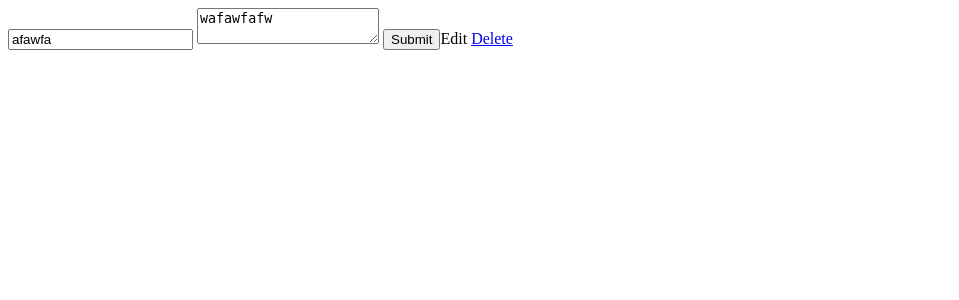
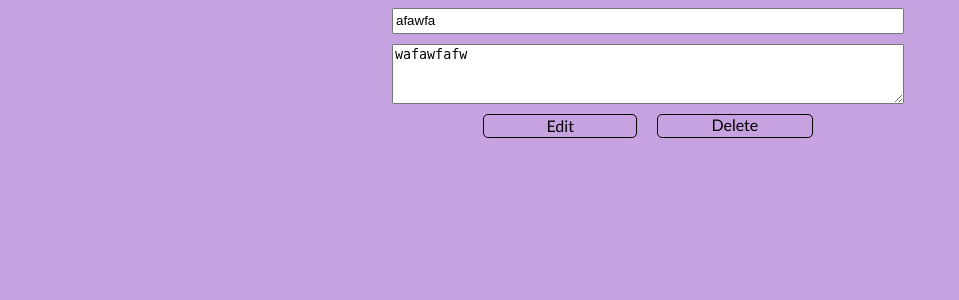
Before and after one commit to rkajaste/veebiraamistikud-django, a Django app: page /details/3 in a window 1280 px wide. Shown: the top 300 px of the page, without its empty margins (0-959 px from the left). Run offline with Django 3.2, Linux system fonts and the light colour scheme; data comes from the database, SQL or seed files in the repository.

Commit message:
added css and html updates

```diff
--- /dev/null
+++ b/blog/app/static/style.css
@@ -0,0 +1,75 @@
+body {
+  background: rgb(199, 162, 224);
+  font-family: 'Trebuchet MS', 'Lucida Sans Unicode', 'Lucida Grande', 'Lucida Sans', Arial, sans-serif;
+  width: 100%;
+}
+
+ul{
+  list-style: none;
+}
+
+li{
+  border: 1px solid purple;
+  border-radius: 5px;
+  width: 20%;
+  margin-top: 10px;
+}
+
+li a{
+  text-decoration: none;
+  color: black;
+}
+
+.blogpost{
+  margin-left: 5px;
+}
+
+li:hover{
+  background-color: rgb(174, 134, 201);
+  transition: 0.5s linear background-color;
+}
+
+.blog{
+  display: flex;
+  flex-direction: column;
+  width: 40%;
+  margin: 0 auto;
+  text-align: center;
+}
+
+.blog input{
+  margin-bottom: 10px;
+  line-height: 20px;
+}
+
+.blog textarea{
+  height: 60px;
+}
+
+.blog a{
+  text-decoration: none;
+  color: black;
+}
+
+.btn{
+  width:30%;
+  color: black;
+  margin: 10px;
+  background: none;
+  cursor: pointer;
+  border: 1px solid black;
+  border-radius: 5px;
+  font-family: inherit;
+  font-size: inherit;
+}
+
+.btn:hover{
+  background-color: rgb(148, 93, 185);
+  transition: 0.5s linear background-color;
+
+}
+
+.btn-wrapper{
+  display: flex;
+  justify-content: center;
+}
--- a/blog/app/templates/index.html
+++ b/blog/app/templates/index.html
@@ -1,13 +1,25 @@
+{% load static %}
+<link rel="stylesheet" type="text/css" href="{% static 'style.css' %}">
+{% if blog_posts %}
+<h1>CRUD Blog</h1>
+{% endif %}
+
 {% if blog_post %}
-<div class="blog">
     <form action="/edit/{{ blog_post.id }}" method="POST">
         {% csrf_token %}
-        <input type=text name="title" value="{{ blog_post.title }}"></input>
-        <textarea name="content">{{ blog_post.content }}</textarea>
-        <input type="submit">Edit</input>
-        <a href="/delete/{{ blog_post.id }}">Delete</a>
+        <div class="blog">
+            <input type=text name="title" value="{{ blog_post.title }}"></input>
+            <textarea name="content">{{ blog_post.content }}</textarea>
+            <div class="btn-wrapper">
+              <input type="submit" value="Edit" class="btn"></input>
+              <div class="btn">
+                <a href="/delete/{{ blog_post.id }}">
+                  <div class="delete-btn">Delete</div>
+                </a>
+              </div>
+            </div>
+        </div>
     </form>
-</div>
 {% endif %}
 
 {% if form %}
@@ -25,8 +37,12 @@
     <ul>
     {% for post in blog_posts %}
         <li>
-          <a href="/details/{{ post.id }}">{{ post.title }}</a>
-          <p>{{ post.content }}</p>
+          <a href="/details/{{ post.id }}">
+            <div class="blogpost">
+                <h3>{{ post.title }}</h3>
+                <p>{{ post.content }}</p>
+            </div>
+          </a>
         </li>
     {% endfor %}
     </ul>
```
